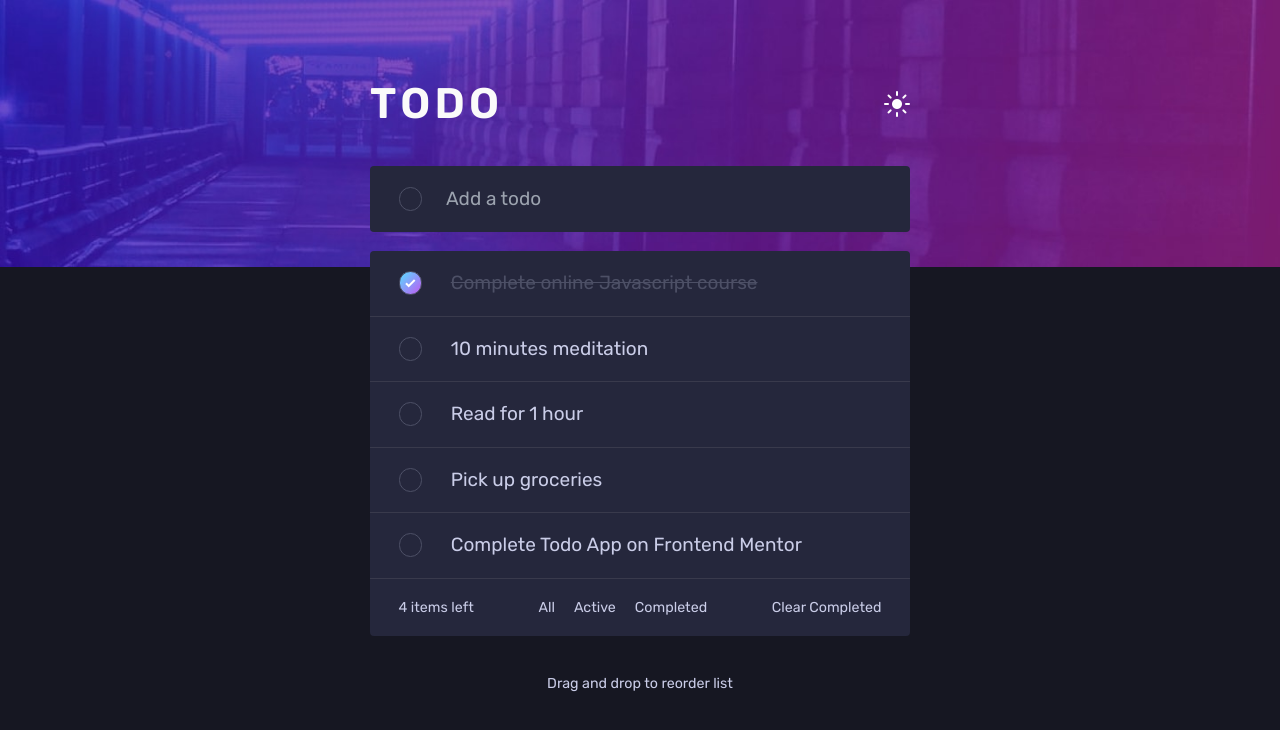
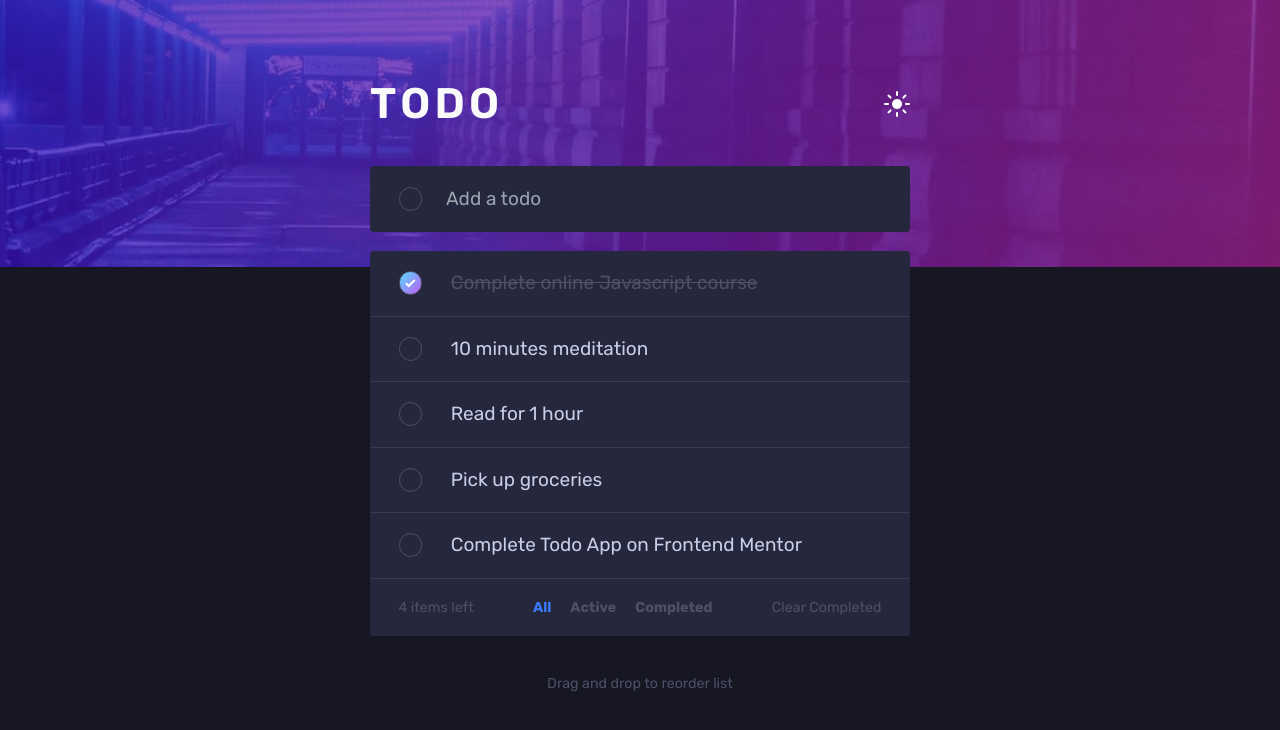
Before and after one commit to mukolweke/KaziQuest-Todo, a Vue app: page / in a window 1280 px wide. Shown: the top 730 px of the page. Built offline with nearby package versions, Linux system fonts and the light colour scheme.

Commit message:
Todo: update the todo logic

```diff
--- a/src/App.vue
+++ b/src/App.vue
@@ -7,41 +7,43 @@ import { ref } from "@vue/runtime-core";
 import { computed } from "@vue/reactivity";
 
 let todos = ref([
-  { label: "Complete online Javascript course", completed: true },
-  { label: "10 minutes meditation", completed: false },
-  { label: "Read for 1 hour", completed: false },
-  { label: "Pick up groceries", completed: false },
-  { label: "Complete Todo App on Frontend Mentor", completed: false },
+  { title: "Complete online Javascript course", completed: true },
+  { title: "10 minutes meditation", completed: false },
+  { title: "Read for 1 hour", completed: false },
+  { title: "Pick up groceries", completed: false },
+  { title: "Complete Todo App on Frontend Mentor", completed: false },
 ]);
 
 let filteredTodos = ref(todos.value);
+let activeFilter = ref("all");
 
 let addTodo = (value) => {
-  todos.value.push({ label: value, completed: false });
+  todos.value.push({ title: value, completed: false });
 };
 
 let markTodoComplete = (indexVal) => {
   todos.value.find((item, index) => index === indexVal).completed = true; // eslint-disable-line
+  filterTodos(activeFilter.value);
 };
 
 let removeTodo = (indexVal) => {
-  todos.value = [
-    ...todos.value.filter((item, index) => {
-      // eslint-disable-line
-      return index !== indexVal;
-    }),
-  ];
+  todos.value.splice(indexVal, 1);
 };
 
 let activeTodosCount = computed(() => {
   return todos.value.filter((item) => item.completed === false).length;
 });
 
-let clearCompleted = () => {
-  todos.value = [...todos.value.filter((item) => item.completed === false)];
+let clearCompletedTodos = () => {
+  todos.value.splice(
+    todos.value.findIndex((item) => item.completed === true),
+    1
+  );
 };
 
 let filterTodos = (filter) => {
+  activeFilter.value = filter;
+
   if (filter === "all") {
     filteredTodos.value = [...todos.value];
   }
@@ -73,7 +75,7 @@ let filterTodos = (filter) => {
           <!-- Text Input -->
           <TodoInput @saveTodo="addTodo" class="mb-4" />
 
-          <div v-if="filteredTodos.length > 0">
+          <div>
             <!-- List Items -->
             <TodoList
               :items="filteredTodos"
@@ -84,13 +86,13 @@ let filterTodos = (filter) => {
             <!-- Actions -->
             <Actions
               :active-items-count="activeTodosCount"
-              @clearCompleted="clearCompleted"
+              @clearCompleted="clearCompletedTodos"
               @filter="filterTodos"
             />
           </div>
         </div>
 
-        <p v-if="filteredTodos.length > 0" class="text-xs text-center text-light-grayish-blue">
+        <p v-if="filterTodos.length > 0" class="text-xs text-center text-very-dark-grayish-blue-2">
           Drag and drop to reorder list
         </p>
       </div>
--- a/src/components/AppActions.vue
+++ b/src/components/AppActions.vue
@@ -1,27 +1,66 @@
 <script setup>
-import { defineProps, defineEmits } from "@vue/reactivity";
+import { defineProps, defineEmits, ref } from "@vue/reactivity";
 
 defineProps({
   activeItemsCount: Number,
 });
 
 let emit = defineEmits(["clearCompleted", "filter"]);
+
+let activeFilter = ref("all");
+
+let submitFilter = (filter) => {
+  activeFilter.value = filter;
+  emit("filter", filter);
+};
 </script>
 
 <template>
   <div
-    class="bg-very-dark-desaturated-blue rounded-b-[4px] px-6 py-4 text-xs flex items-center justify-between"
+    class="text-very-dark-grayish-blue-2 bg-very-dark-desaturated-blue rounded-b-[4px] px-6 py-4 text-xs flex items-center justify-between"
   >
-    <p>{{ activeItemsCount }} items left</p>
+    <p>{{ activeItemsCount }} item{{ activeItemsCount > 1 ? "s" : "" }} left</p>
 
     <div class="flex items-center space-x-4">
-      <p class="cursor-pointer" @click="emit('filter', 'all')">All</p>
+      <p
+        class="cursor-pointer font-bold duration-[.3s] transition-colors"
+        :class="{
+          'text-primary-bright-blue': activeFilter === 'all',
+          'hover:text-very-light-grayish-blue': activeFilter !== 'all',
+        }"
+        @click="submitFilter('all')"
+      >
+        All
+      </p>
 
-      <p class="cursor-pointer" @click="emit('filter', 'active')">Active</p>
+      <p
+        class="cursor-pointer font-bold duration-[.3s] transition-colors"
+        :class="{
+          'text-primary-bright-blue': activeFilter === 'active',
+          'hover:text-very-light-grayish-blue': activeFilter !== 'active',
+        }"
+        @click="submitFilter('active')"
+      >
+        Active
+      </p>
 
-      <p class="cursor-pointer" @click="emit('filter', 'completed')">Completed</p>
+      <p
+        class="cursor-pointer font-bold duration-[.3s] transition-colors"
+        :class="{
+          'text-primary-bright-blue': activeFilter === 'completed',
+          'hover:text-very-light-grayish-blue': activeFilter !== 'completed',
+        }"
+        @click="submitFilter('completed')"
+      >
+        Completed
+      </p>
     </div>
 
-    <button @click="emit('clearCompleted')">Clear Completed</button>
+    <button
+      class="hover:text-very-light-grayish-blue duration-[.3s] transition-colors"
+      @click="emit('clearCompleted')"
+    >
+      Clear Completed
+    </button>
   </div>
 </template>
--- a/src/components/TodoList.vue
+++ b/src/components/TodoList.vue
@@ -25,7 +25,7 @@ let removeTodo = (index) => {
 
 <template>
   <div class="bg-very-dark-desaturated-blue rounded-t-[4px]">
-    <ul>
+    <ul v-if="filterdItems.length > 0">
       <li
         v-for="(item, index) in filterdItems"
         :key="index"
@@ -53,7 +53,7 @@ let removeTodo = (index) => {
             class="pl-6 w-full"
             :class="{ 'line-through text-very-dark-grayish-blue-2': item.completed }"
           >
-            {{ item.label }}
+            {{ item.title }}
           </p>
 
           <!-- Item remove action -->
@@ -63,6 +63,10 @@ let removeTodo = (index) => {
         </div>
       </li>
     </ul>
+
+    <div v-else class="py-6 flex items-center justify-center text-very-dark-grayish-blue-2">
+      No Todos added
+    </div>
   </div>
 </template>
 
```
